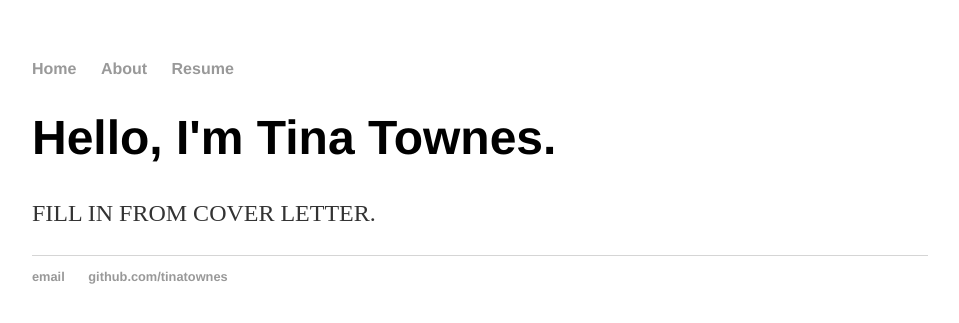
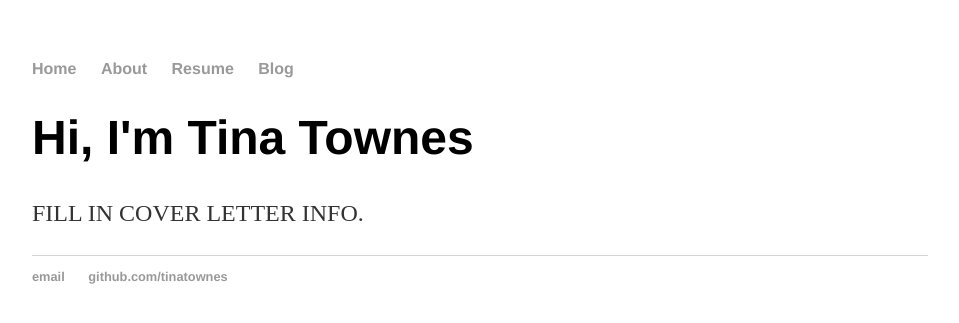
Before and after one commit to tinatownes/tinatownes.github.io, a Jekyll site: the page built from index.html, in a window 1280 px wide. Shown: the top 323 px of the page, without its empty margins (160-1119 px from the left). Built offline with Jekyll 4.4.1, drawn with Linux system fonts in a browser that asks for light colours.

Commit message:
Updated index.html
Made updates to index.html.

```diff
--- a/index.html
+++ b/index.html
@@ -1,28 +1,8 @@
-<!DOCTYPE html>
-<html>
-	<head>
-		<!-- link to main stylesheet -->
-		<link rel="stylesheet" type="text/css" href="/css/main.css">
-		<title>Tina C. Townes</title>
-	</head>
-	<body>
-		<nav>
-    		<ul>
-        		<li><a href="/">Home</a></li>
-	        	<li><a href="/about">About</a></li>
-        		<li><a href="/resume">Resume</a></li>
-        		<!--li><a href="/blog">Blog</a></li-->
-    		</ul>
-		</nav>
-		<div>
-        <h1>Hello, I'm Tina Townes.</h1>
-				<p>FILL IN FROM COVER LETTER.</p>
-    </div>
-		<footer>
-    		<ul>
-        		<li><a href="mailto:tina.c.townes@gmail.com">email</a></li>
-        		<li><a href="https://github.com/tinatownes">github.com/tinatownes</a></li>
-			</ul>
-		</footer>
-	</body>
-</html>
+---
+layout: default
+title: Tina Townes
+---
+<div class="blurb">
+	<h1>Hi, I'm Tina Townes</h1>
+	<p>FILL IN COVER LETTER INFO.</p>
+</div><!-- /.blurb -->
```
